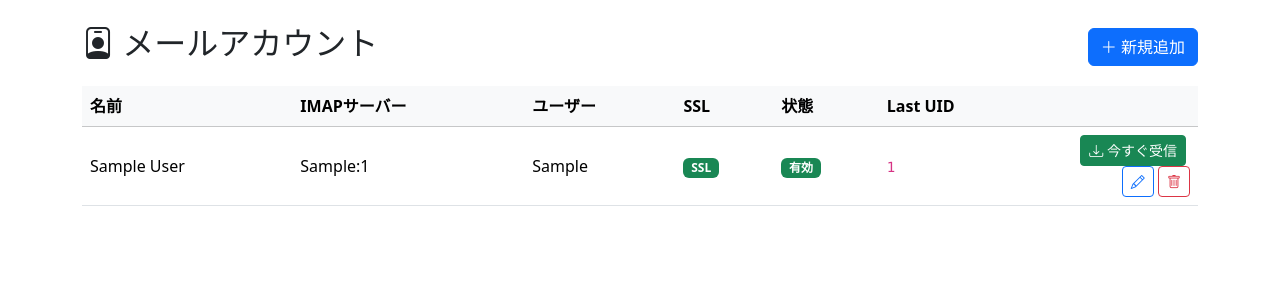
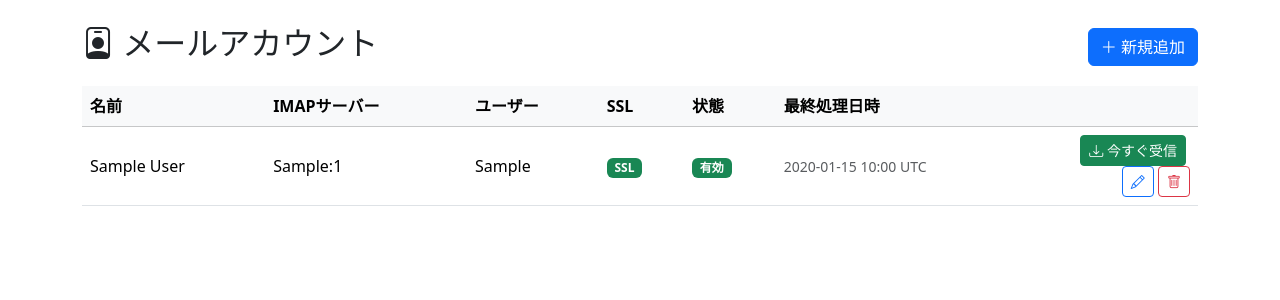
Before and after one commit to nananek/mail-notifier, a Flask app: page /accounts/ in a window 1280 px wide. Shown: the part 56-356 px from the top of the page. Run offline with Flask 3, Linux system fonts and the light colour scheme; tables that the repository leaves empty hold one stand-in row (values such as "Sample post").

Commit message:
ui: アカウント一覧でLast UIDを最終処理日時に変更

```diff
--- a/app/templates/accounts/index.html
+++ b/app/templates/accounts/index.html
@@ -19,7 +19,7 @@
         <th>ユーザー</th>
         <th>SSL</th>
         <th>状態</th>
-        <th>Last UID</th>
+        <th>最終処理日時</th>
         <th style="width:160px"></th>
       </tr>
     </thead>
@@ -43,7 +43,13 @@
             <span class="badge bg-secondary">無効</span>
           {% endif %}
         </td>
-        <td><code>{{ a.last_uid }}</code></td>
+        <td>
+          {% if a.last_processed_internal_date %}
+            <small class="text-muted">{{ a.last_processed_internal_date.strftime('%Y-%m-%d %H:%M') }} UTC</small>
+          {% else %}
+            <span class="badge bg-secondary">未初期化</span>
+          {% endif %}
+        </td>
         <td class="text-end">
           <form method="post" action="{{ url_for('accounts.receive_now', account_id=a.id) }}" class="d-inline">
             <button class="btn btn-sm btn-success me-1">
```
